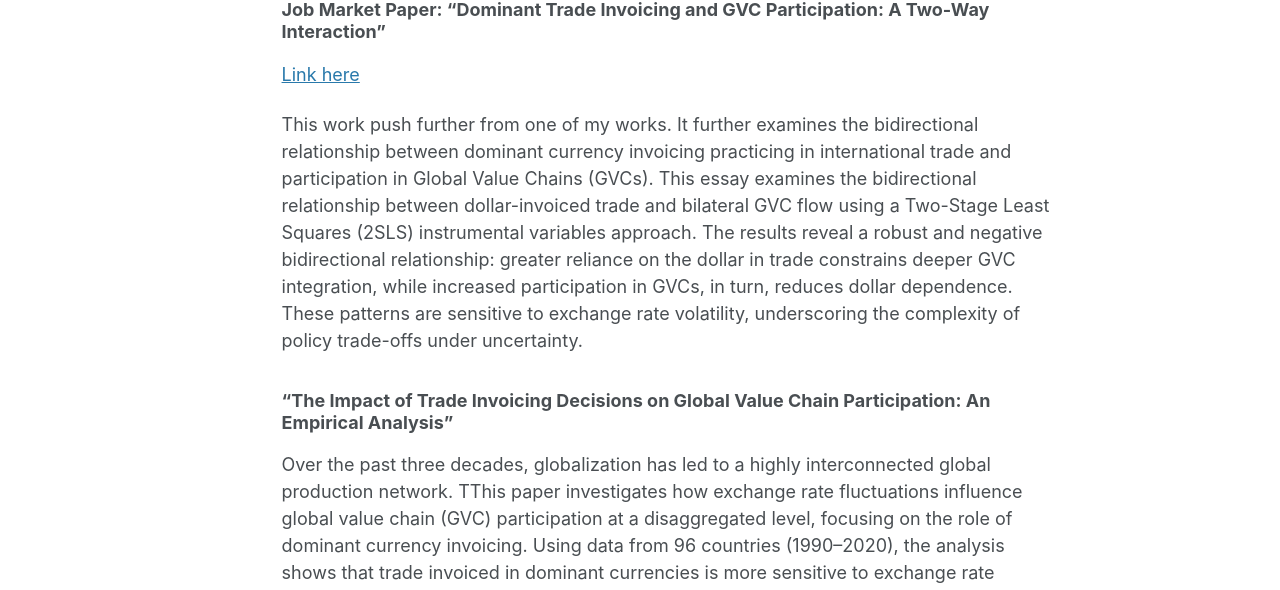
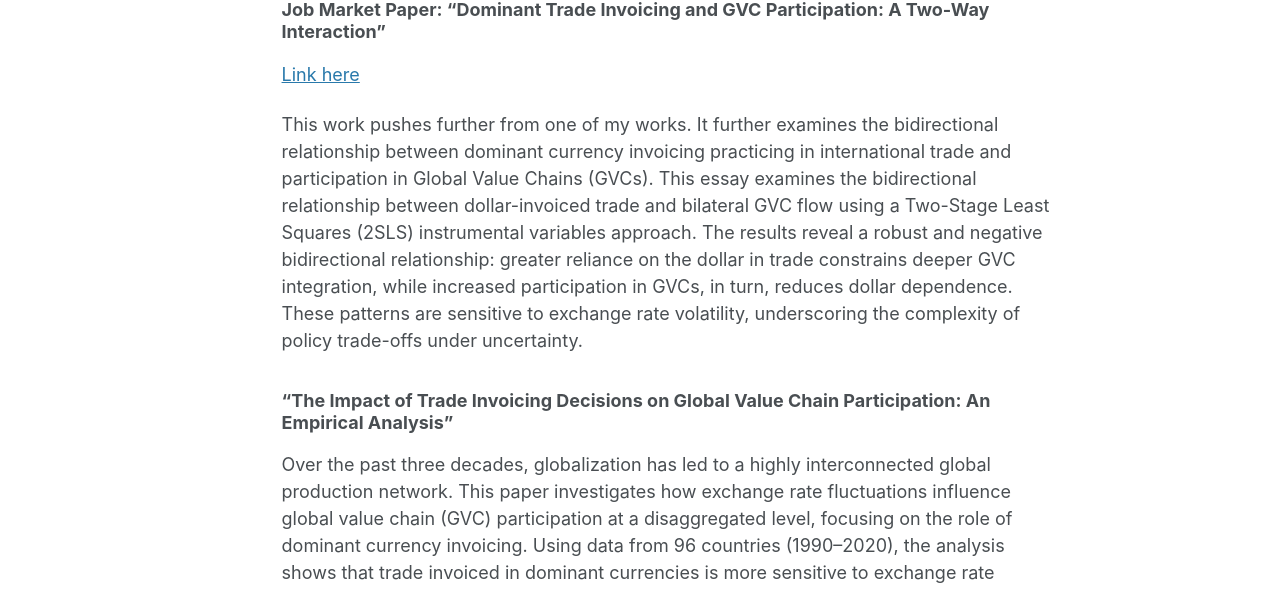
Before and after one commit to taiyechen/taiyechen.github.io, a Jekyll site: the page built from _pages/research.md, in a window 1280 px wide and 1400 px high. Shown: the part 484-1074 px from the top of the window. Built offline with Jekyll 4.4.1, drawn with Linux system fonts in a browser that asks for light colours; some of the changed text lies outside the part shown.

Commit message:
Fix grammar and enhance clarity in research.md
Corrected grammatical errors and improved clarity in the research paper descriptions.

```diff
--- a/_pages/research.md
+++ b/_pages/research.md
@@ -17,17 +17,17 @@ My second major research agenda explores the effects of geoeconomic fragmentatio
 ### Job Market Paper: "Dominant Trade Invoicing and GVC Participation: A Two-Way Interaction"
 [Link here](/files/JMP-TC.pdf)
 
- This work push further from one of my works. It further examines the bidirectional relationship between dominant currency invoicing practicing in international trade and participation in Global Value Chains (GVCs). This essay examines the bidirectional relationship between dollar-invoiced trade and bilateral GVC flow using a Two-Stage Least Squares (2SLS) instrumental variables approach. The results reveal a robust and negative bidirectional relationship: greater reliance on the dollar in trade constrains deeper GVC integration, while increased participation in GVCs, in turn, reduces dollar dependence. These patterns are sensitive to exchange rate volatility, underscoring the complexity of policy trade-offs under uncertainty.
+This work pushes further from one of my works. It further examines the bidirectional relationship between dominant currency invoicing practicing in international trade and participation in Global Value Chains (GVCs). This essay examines the bidirectional relationship between dollar-invoiced trade and bilateral GVC flow using a Two-Stage Least Squares (2SLS) instrumental variables approach. The results reveal a robust and negative bidirectional relationship: greater reliance on the dollar in trade constrains deeper GVC integration, while increased participation in GVCs, in turn, reduces dollar dependence. These patterns are sensitive to exchange rate volatility, underscoring the complexity of policy trade-offs under uncertainty.
 
 
 ### "The Impact of Trade Invoicing Decisions on Global Value Chain Participation: An Empirical Analysis"
 
- Over the past three decades, globalization has led to a highly interconnected global production network. TThis paper investigates how exchange rate fluctuations influence global value chain (GVC) participation at a disaggregated level, focusing on the role of dominant currency invoicing. Using data from 96 countries (1990–2020), the analysis shows that trade invoiced in dominant currencies is more sensitive to exchange rate movements. Dollar appreciation dampens GVC participation, particularly backward production, which in turn affects forward linkages over time. However, dominant currency invoicing mitigates some of these negative effects, highlighting its stabilizing role amid currency fluctuations.
+Over the past three decades, globalization has led to a highly interconnected global production network. This paper investigates how exchange rate fluctuations influence global value chain (GVC) participation at a disaggregated level, focusing on the role of dominant currency invoicing. Using data from 96 countries (1990–2020), the analysis shows that trade invoiced in dominant currencies is more sensitive to exchange rate movements. Dollar appreciation dampens GVC participation, particularly backward production, which in turn affects forward linkages over time. However, dominant currency invoicing mitigates some of these negative effects, highlighting its stabilizing role amid currency fluctuations.
 
 
 ### "Are Real Exchange Rate Undervaluation and Trade Integration Complements? An Evaluation on Employment Reallocation"
 
-  This paper explores the impact of real exchange rate (RER) undervaluation on labor reallocation to tradable sectors in the context of increasing global trade integration. Existing literature suggests that RER undervaluation effectively supports growth in developing countries by directing economic factors of production toward sectors with high learning spillovers, typically tradable sectors. Building on this premise and acknowledging the intensified efforts toward globalization, this study employs the Local Projection method to analyze the marginal effects of RER undervaluation on labor reallocation to tradable sectors as economies become more integrated. This approach allows for a nuanced understanding of how RER policies influence economic restructuring in an integrated global market, providing valuable insights for policymakers aiming to optimize trade and exchange rate strategies to foster sustainable economic growth.
+This paper explores the impact of real exchange rate (RER) undervaluation on labor reallocation to tradable sectors in the context of increasing global trade integration. Existing literature suggests that RER undervaluation effectively supports growth in developing countries by directing economic factors of production toward sectors with high learning spillovers, typically tradable sectors. Building on this premise and acknowledging the intensified efforts toward globalization, this study employs the Local Projection method to analyze the marginal effects of RER undervaluation on labor reallocation to tradable sectors as economies become more integrated. This approach allows for a nuanced understanding of how RER policies influence economic restructuring in an integrated global market, providing valuable insights for policymakers aiming to optimize trade and exchange rate strategies to foster sustainable economic growth.
 
 <nbsp>
 
```
